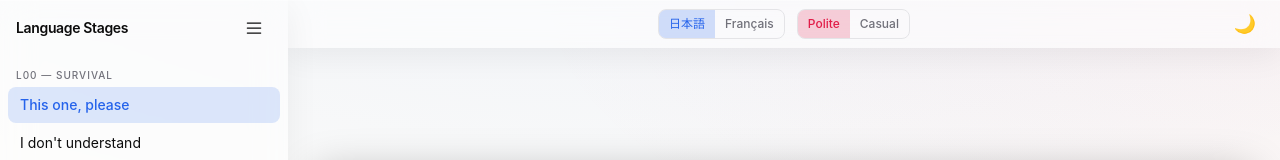
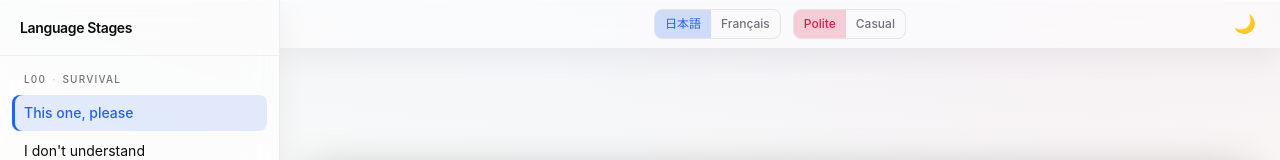
Before and after one commit to Omitofo/language-stages, an Astro site: page / in a window 1280 px wide. Shown: the top 160 px of the page. Built offline with nearby package versions, Linux system fonts and the light colour scheme; Astro itself is replaced by a stand-in of ours; grey boxes are pictures that could not be loaded.

Commit message:
ui: desktop sidebar always open with full labels (no collapse)

```diff
--- a/src/components/Sidebar/Sidebar.tsx
+++ b/src/components/Sidebar/Sidebar.tsx
@@ -4,72 +4,54 @@ interface Props {
   levels: LevelGroup[];
   activeStageId: string | null;
   onSelect: (stageId: string) => void;
-  open: boolean;
-  onToggle: () => void;
-  dark: boolean;
-  onToggleTheme: () => void;
 }
 
-/** Desktop sidebar. Mobile uses StageDropdown instead. */
-export default function Sidebar({
-  levels,
-  activeStageId,
-  onSelect,
-  open,
-  onToggle,
-}: Props) {
+/**
+ * Desktop sidebar — always expanded (full titles).
+ * Mobile uses StageDropdown instead (hidden below md).
+ */
+export default function Sidebar({ levels, activeStageId, onSelect }: Props) {
   return (
     <aside
-      className={`
+      className="
         hidden md:flex
-        static inset-y-0 left-0 z-40
+        w-[var(--sidebar-w)] shrink-0
         flex-col
-        glass !border-0
-        transition-all duration-300 ease-out
-        ${open ? 'w-72' : 'w-16'}
-      `}
+        glass !border-y-0 !border-l-0 !rounded-none
+        z-40
+      "
     >
-      <div className="flex items-center justify-between px-4 h-14">
-        {open && (
-          <span className="font-display font-semibold tracking-tight text-sm">
-            Language Stages
-          </span>
-        )}
-        <button
-          onClick={onToggle}
-          className="p-2 rounded-lg hover:bg-black/5 dark:hover:bg-white/5 transition"
-          aria-label="Toggle sidebar"
-        >
-          <svg className="w-5 h-5" fill="none" viewBox="0 0 24 24" stroke="currentColor">
-            <path strokeLinecap="round" strokeLinejoin="round" strokeWidth={1.5} d="M4 6h16M4 12h16M4 18h16" />
-          </svg>
-        </button>
+      <div className="flex items-center h-14 px-5 border-b border-[rgb(var(--glass-border)/0.6)]">
+        <span className="font-display font-semibold tracking-tight text-sm">
+          Language Stages
+        </span>
       </div>
 
-      <nav className="flex-1 overflow-y-auto py-3 px-2">
+      <nav className="flex-1 overflow-y-auto py-4 px-3">
         {levels.map((level) => (
-          <div key={level.id} className="mb-4">
-            {open && (
-              <div className="px-2 mb-1 text-[10px] uppercase tracking-widest text-[rgb(var(--muted))] font-medium">
-                {level.id} — {level.name}
-              </div>
-            )}
+          <div key={level.id} className="mb-5">
+            <div className="px-3 mb-2 text-[10px] uppercase tracking-swiss text-[rgb(var(--muted))] font-medium">
+              {level.id}
+              <span className="mx-1.5 opacity-40">·</span>
+              {level.name}
+            </div>
             <ul className="space-y-0.5">
               {level.stages.map((stage) => {
                 const isActive = stage.id === activeStageId;
                 return (
                   <li key={stage.id}>
                     <button
+                      type="button"
                       onClick={() => onSelect(stage.id)}
                       className={`
-                        w-full text-left px-3 py-2 rounded-lg text-sm transition
+                        w-full text-left px-3 py-2 rounded-lg text-sm transition-colors duration-150
                         ${isActive
-                          ? 'bg-neon-cyan/15 text-neon-cyan font-medium neon-border'
-                          : 'hover:bg-black/5 dark:hover:bg-white/5 text-[rgb(var(--fg))]'}
+                          ? 'nav-active'
+                          : 'text-[rgb(var(--fg))] hover:bg-black/[0.04] dark:hover:bg-white/[0.05]'}
                       `}
                       title={stage.title.en}
                     >
-                      {open ? stage.title.en : stage.id.slice(0, 2)}
+                      {stage.title.en}
                     </button>
                   </li>
                 );
@@ -78,8 +60,6 @@ export default function Sidebar({
           </div>
         ))}
       </nav>
-
-      {/* Theme lives in the main header as an icon; no footer control needed */}
     </aside>
   );
 }
```
